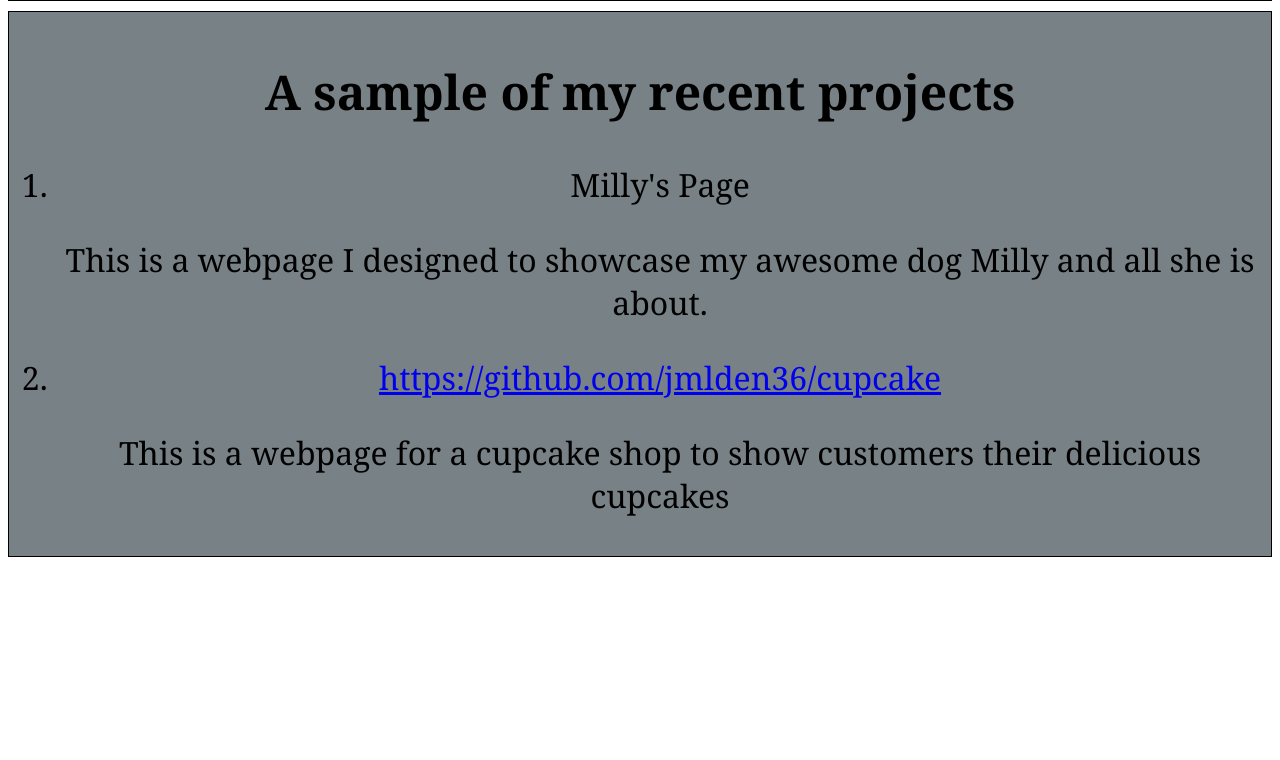
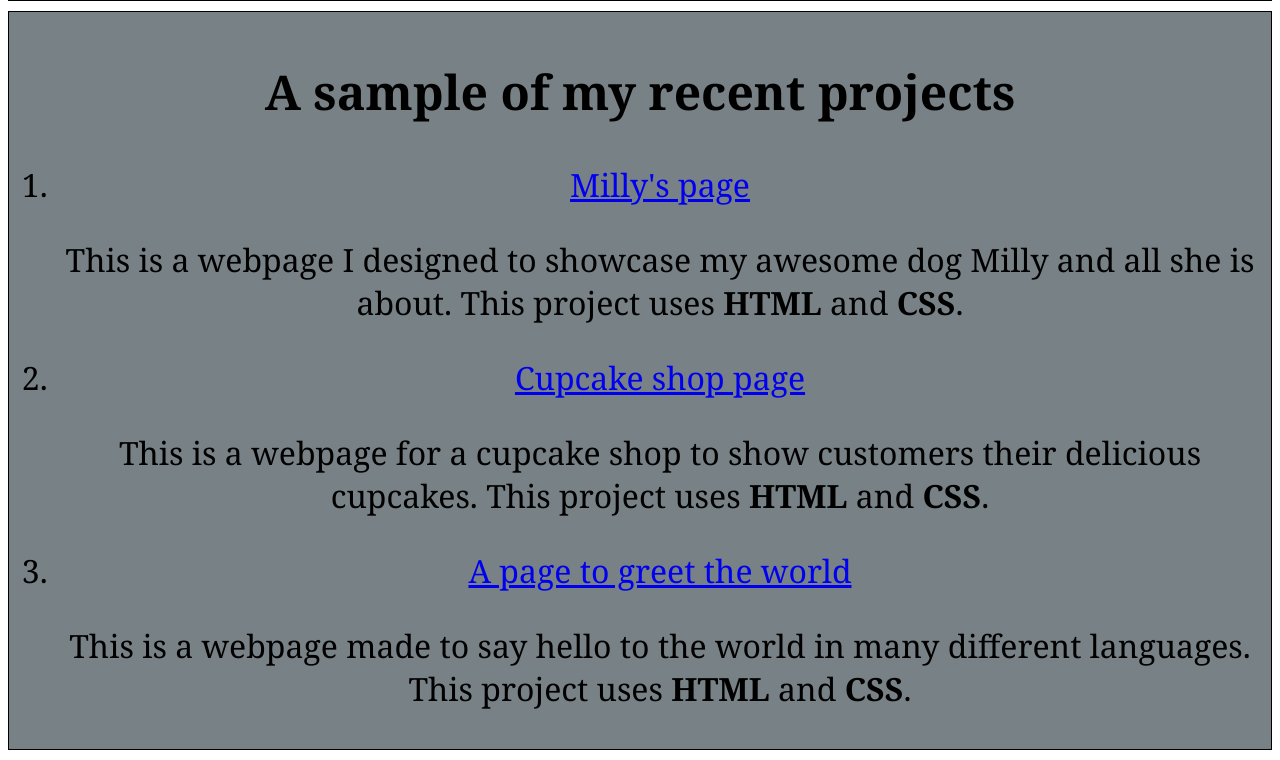
Before and after one commit to jmlden36/portfolio, a plain HTML site: page index.html in a window 1280 px wide. Shown: the part 2002-2762 px from the top of the page. Before the commit the page ends 2569 px from the top, so only its background shows below. Drawn offline with Linux system fonts and the light colour scheme.

Commit message:
add a list of projects and links to their gh-pages

```diff
--- a/index.html
+++ b/index.html
@@ -34,10 +34,12 @@
   <div class="aboutme">
     <h2>A sample of my recent projects</h2>
     <ol>
-      <li><a href="https://www.jmlden36.github.io/milly-page"></a>Milly's Page</li>
-      <p>This is a webpage I designed to showcase my awesome dog Milly and all she is about.</p>
-      <li><a href="github.com/jmlden36/cupcake">https://github.com/jmlden36/cupcake</a></li>
-      <p>This is a webpage for a cupcake shop to show customers their delicious cupcakes</p>
+      <li><a href="https://jmlden36.github.io/milly-page">Milly's page</a></li>
+      <p>This is a webpage I designed to showcase my awesome dog Milly and all she is about. This project uses <strong>HTML</strong> and <strong>CSS</strong>.</p>
+      <li><a href="https://jmlden36.github.io/cupcake/">Cupcake shop page</a></li>
+      <p>This is a webpage for a cupcake shop to show customers their delicious cupcakes. This project uses <strong>HTML</strong> and <strong>CSS</strong>.</p>
+      <li><a href="https://jmlden36.github.io/hello-world/">A page to greet the world</a></li>
+      <p>This is a webpage made to say hello to the world in many different languages. This project uses <strong>HTML</strong> and <strong>CSS</strong>.</p>
     </ol>
   </div>
 </body>
```
